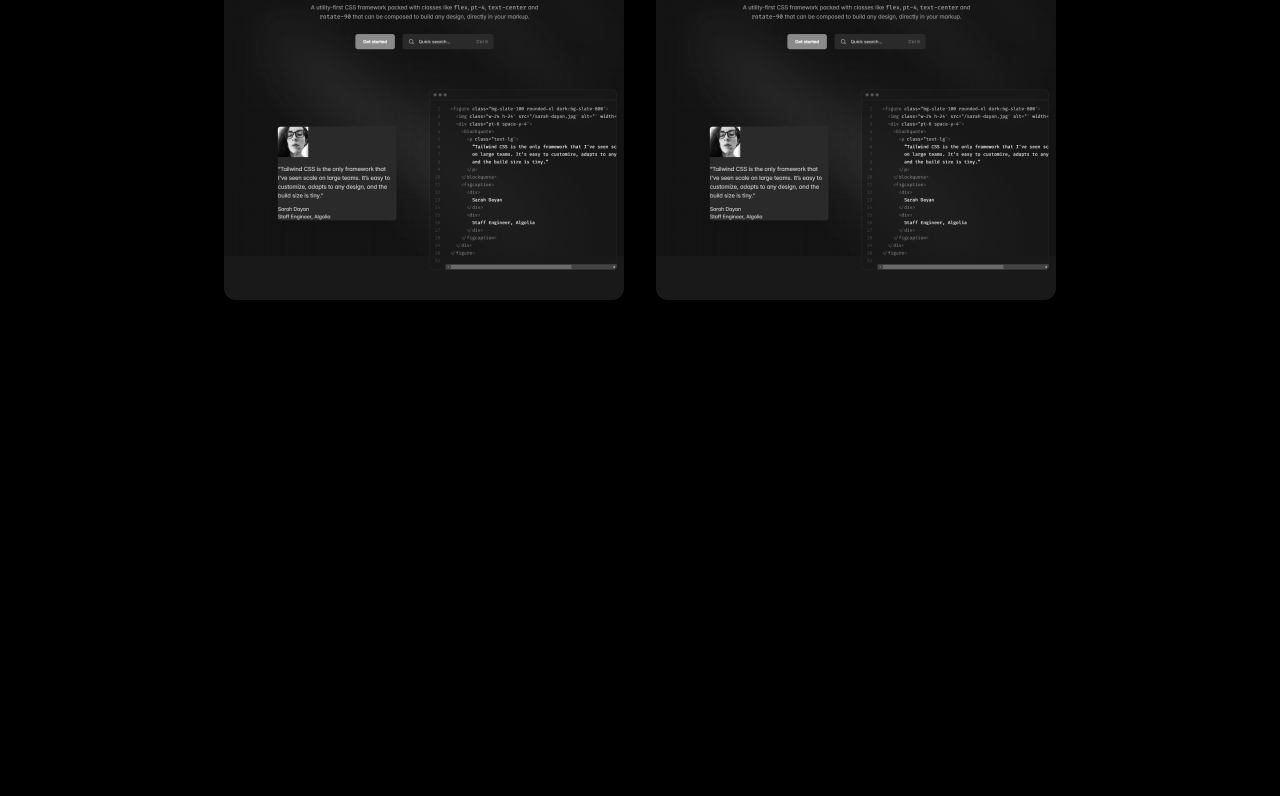
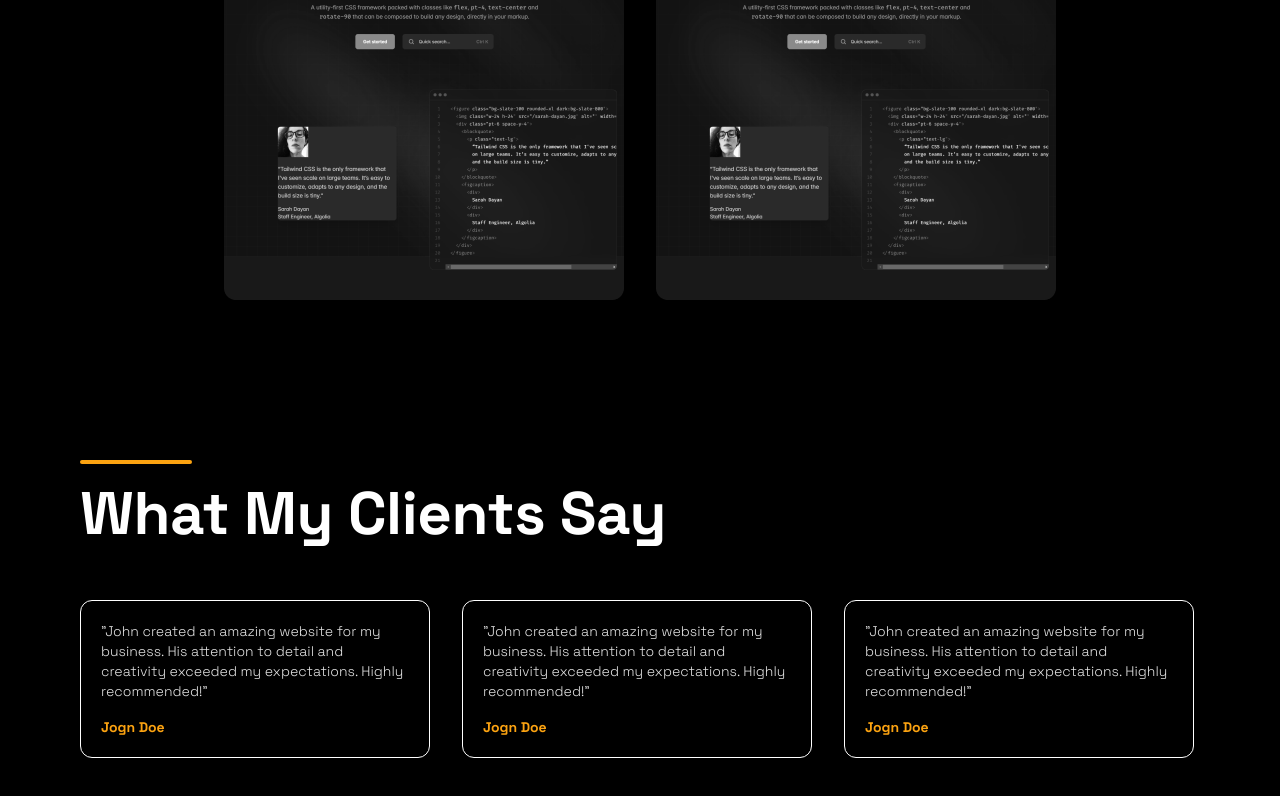
Before and after one commit to PawelJadach/pixel-blaze, a Next.js app: page / in a window 1280 px wide. Shown: the part 2024-2820 px from the top of the page. Before the commit the page ends 2452 px from the top, so only its background shows below. Built offline with nearby package versions, Linux system fonts and the light colour scheme.

Commit message:
add testimonial section

```diff
--- a/src/app/page.tsx
+++ b/src/app/page.tsx
@@ -1,6 +1,7 @@
 import Hero from "@/components/Hero";
 import Projects from "@/components/Projects";
 import Services from "@/components/Services";
+import Testimonials from "@/components/Testimonials";
 
 export default function Home() {
 	return (
@@ -8,6 +9,7 @@ export default function Home() {
 			<Hero />
 			<Services />
 			<Projects />
+			<Testimonials />
 		</>
 	);
 }
--- /dev/null
+++ b/src/components/Testimonials/Testimonial/index.tsx
@@ -0,0 +1,17 @@
+import React from "react";
+
+type TestimonialProp = {
+	text: string;
+	author: string;
+};
+
+const Testimonial = ({ text, author }: TestimonialProp) => {
+	return (
+		<div className="border border-light rounded-xl p-5 max-w-[350px]">
+			<p className="text-sm mb-4 font-light">&quot;{text}&quot;</p>
+			<p className="text-sm text-primary font-bold">{author}</p>
+		</div>
+	);
+};
+
+export default Testimonial;
--- /dev/null
+++ b/src/components/Testimonials/index.tsx
@@ -0,0 +1,33 @@
+import React from "react";
+import Testimonial from "./Testimonial";
+
+const Testimonials = () => {
+	return (
+		<div className="max-w-screen-xl mx-auto mt-20 md:mt-40">
+			<div className="h-1 w-28 bg-primary rounded-xl mb-5" />
+			<h1>What My Clients Say</h1>
+			<div className="flex flex-wrap gap-8 items-center mt-14">
+				<Testimonial
+					text="John created an amazing website for my business.
+						His attention to detail and creativity exceeded my
+						expectations. Highly recommended!"
+					author="Jogn Doe"
+				/>
+				<Testimonial
+					text="John created an amazing website for my business.
+						His attention to detail and creativity exceeded my
+						expectations. Highly recommended!"
+					author="Jogn Doe"
+				/>
+				<Testimonial
+					text="John created an amazing website for my business.
+						His attention to detail and creativity exceeded my
+						expectations. Highly recommended!"
+					author="Jogn Doe"
+				/>
+			</div>
+		</div>
+	);
+};
+
+export default Testimonials;
```
